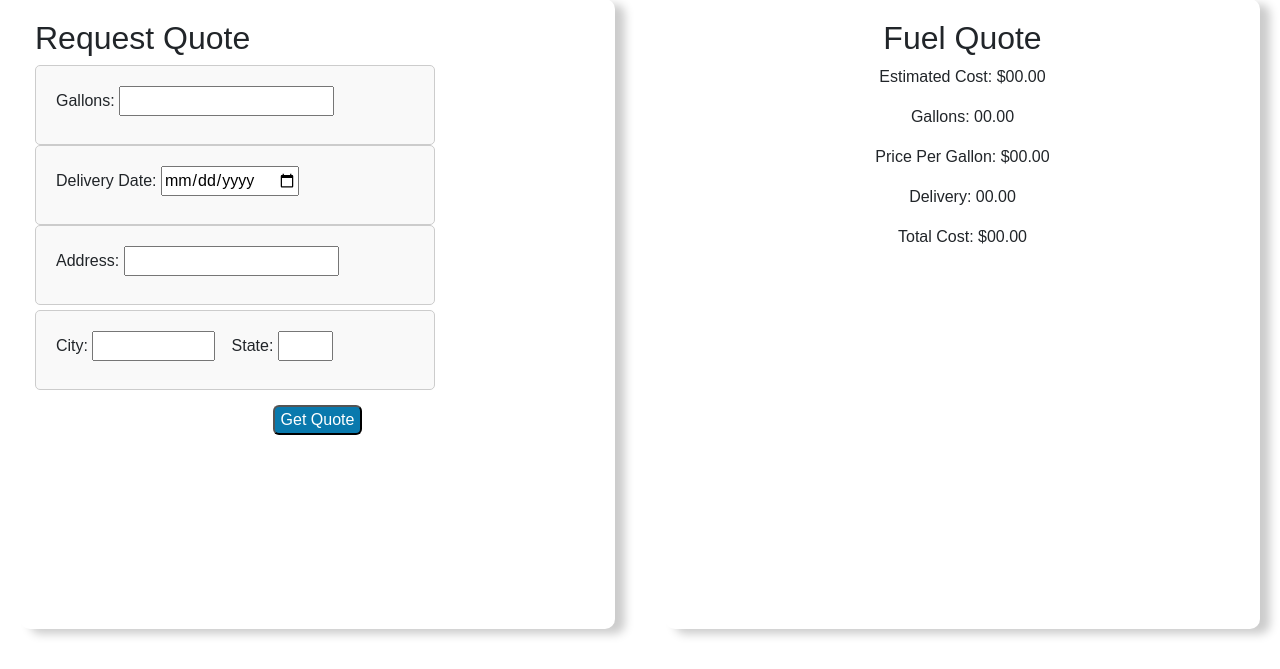
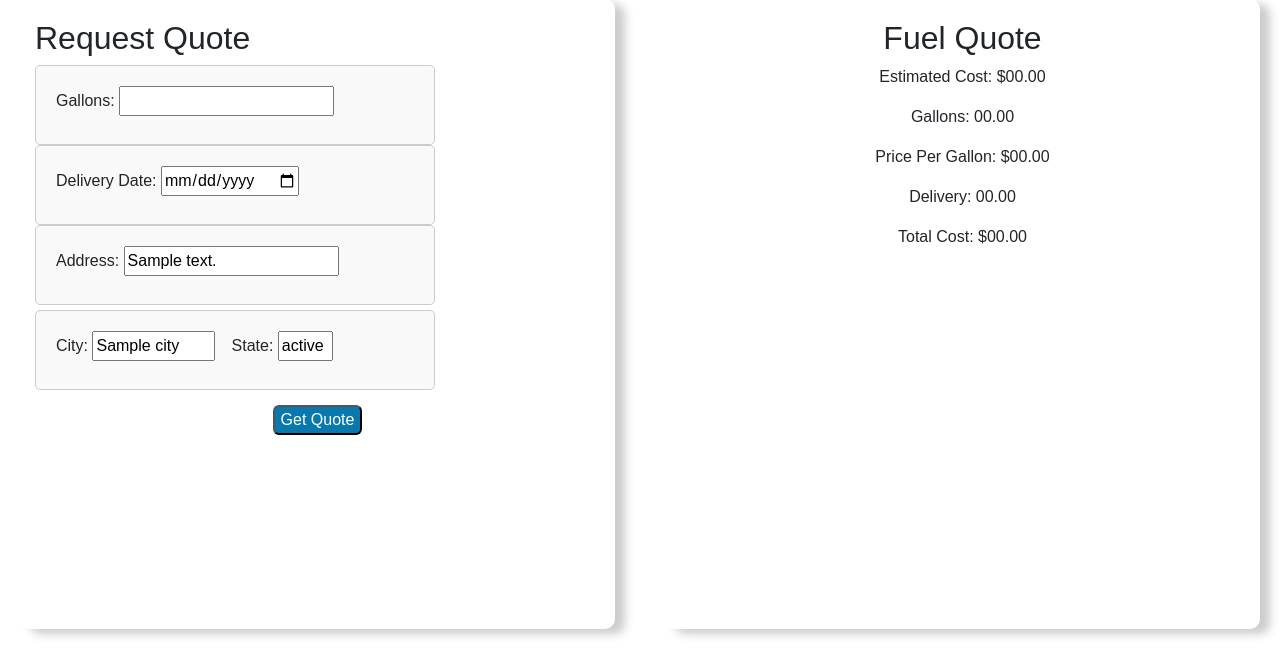
Before and after one commit to rominasbh/SoftwareDesignProj, a Flask app: template templates/fuel_quote.html in a window 1280 px wide. Shown: the part 107-776 px from the top of the page. Run offline with Flask 3, Linux system fonts and the light colour scheme; the template is opened without the code that fills it: most values are stand-ins (such as "Sample title", 1, 10 or a date in 2020); some libraries are stand-ins or nearby versions.

Commit message:
display the address from profile in fuel quote

```diff
--- a/app.py
+++ b/app.py
@@ -130,10 +130,21 @@ def profile():
 def dashboard():
     return render_template('dashboard.html')
 
+# @app.route('/fuel_quote', methods=['GET'])
+# def fuel_quote():
+#     # No change needed for form submission handling, as it's done client-side
+#     return render_template('fuel_quote.html')
+
 @app.route('/fuel_quote', methods=['GET'])
 def fuel_quote():
-    # No change needed for form submission handling, as it's done client-side
-    return render_template('fuel_quote.html')
+    username = session.get('username')
+    if not username or username not in users_db:
+        flash('Please log in to access the fuel quote page.')
+        return redirect(url_for('login'))
+
+    user_profile_info = users_db[username]['profile_info']
+
+    return render_template('fuel_quote.html', profile_info=user_profile_info)
 
 
 # @app.route('/fuel_history')
--- a/templates/fuel_quote.html
+++ b/templates/fuel_quote.html
@@ -69,15 +69,13 @@
 
           <!--For address and city and state to be displayed-->
           <div class="fuel_quote-form">
-            <label for="address">Address: <input type="text" id="address" name="address" readonly /></label>
-
+            <label for="address">Address: <input type="text" id="address" name="address" value="{{ profile_info.address1 }}" readonly /></label>
           </div>
           <div class="fuel_quote-form city_state">
-            <label for="city">City: <input type="text" id="city" name="city" readonly /></label>
+            <label for="city">City: <input type="text" id="city" name="city" value="{{ profile_info.city }}" readonly /></label>
+            <label for="state">State: <input type="text" id="state" name="state" value="{{ profile_info.state }}" readonly /></label>
+          </div>
 
-            <label for="state">State: <input type="text" id="state" name="state" readonly /></label>
-
-          </div>
           <div id="btn">
             <button type="submit">Get Quote</button>
           </div>
```
